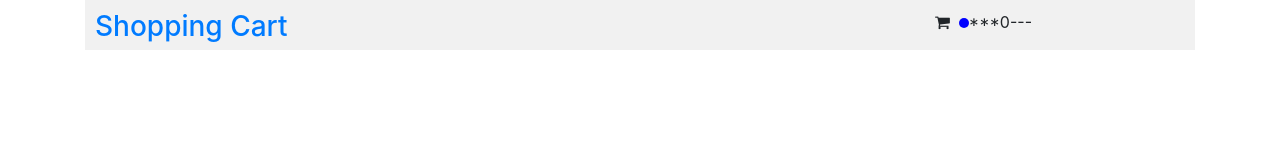
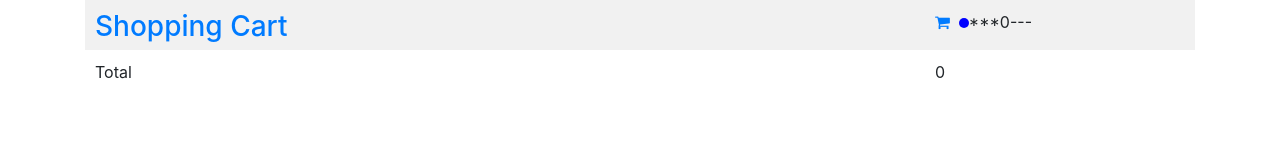
Before and after one commit to mohitzim/assignment, a React (Create React App) app: page /cart in a window 1280 px wide. Shown: the top 160 px of the page. Built offline with nearby package versions, Linux system fonts and the light colour scheme.

Commit message:
cart components add

```diff
--- a/src/App.css
+++ b/src/App.css
@@ -36,3 +36,15 @@
     transform: rotate(360deg);
   }
 }
+
+.hide {
+  display: none;
+}
+
+.pad10 {
+  padding: 10px;
+}
+
+.borderBtm {
+  border-bottom: 1px solid #ccc;
+}
--- a/src/App.js
+++ b/src/App.js
@@ -3,6 +3,7 @@ import Header from './Header/Header.component'
 import Banner from './Banner/Banner.component'
 import ProductListing from './ProductListing/ProductListing.component'
 import ProductDetail from './ProductDetail/ProductDetail.component'
+import Cart from './Cart/Cart.component'
 import './App.css';
 import {BrowserRouter as Router, NavLink, Route} from 'react-router-dom'
 
@@ -18,6 +19,7 @@ function App() {
 
         <Route exact path="/" component={Banner} />
         <Route exact path="/products" component={ProductListing} />
+        <Route exact path="/cart" component={Cart} />
         <Route path="/product/:id" component={ProductDetail} />
       </div>
     </Router>
--- /dev/null
+++ b/src/Cart/Cart.component.js
@@ -0,0 +1,44 @@
+import React, {Component} from 'react';
+import Styles from './Cart.style'
+import {NavLink} from 'react-router-dom'
+import { connect } from "react-redux";
+import CartProduct from '../CartProduct/CartProduct.component';
+import CartTotal from '../CartTotal/CartTotal.component';
+
+class Cart extends Component {
+
+    constructor(props) {
+        super(props)
+    }
+
+    render() {
+      console.log('Cart...');
+      console.log('cartProducts:: ',this.props.cartProducts)
+      let {cartProducts} = this.props;
+      let cartTotal = 0;
+
+        return(
+          // <CartProduct id="1"></CartProduct>
+          <div>
+            <div>
+              {cartProducts.map((cartProduct, index) => (
+                  <div key={index}>
+                    <span class="hide">{cartTotal = cartTotal + cartProduct.price}</span>
+                    <CartProduct productId={cartProduct.id} productQty={cartProduct.qty} price={cartProduct.price}></CartProduct>
+                  </div>
+              ))}
+            </div>
+            <div>
+              <CartTotal cartTotal={cartTotal}></CartTotal>
+            </div>
+          </div>
+        )
+    }
+
+}
+
+const mapStateToProps = state => ({
+  ...state
+});
+
+export default connect(mapStateToProps)(Cart);
--- /dev/null
+++ b/src/CartProduct/CartProduct.component.js
@@ -0,0 +1,78 @@
+import React, {Component} from 'react';
+import Styles from './CartProduct.style'
+import {NavLink} from 'react-router-dom'
+
+import { connect } from "react-redux";
+
+class CartProduct extends Component {
+
+    constructor(props) {
+        super(props)
+
+        this.state = {
+          error: null,
+          isLoaded: false,
+          productDetail: {}
+        };
+    }
+
+  componentDidMount() {
+    console.log('componentDidMount :: ', this.props.productId);
+
+    fetch("https://fakestoreapi.com/products/"+this.props.productId)
+      .then(res => res.json())
+      .then(
+        (result) => {
+          this.setState({
+            isLoaded: true,
+            productDetail: result
+          });
+        },
+        // Note: it's important to handle errors here
+        // instead of a catch() block so that we don't swallow
+        // exceptions from actual bugs in components.
+        (error) => {
+          this.setState({
+            isLoaded: true,
+            error
+          });
+        }
+      )
+  }
+
+    render() {
+
+      console.log('CartProduct...');
+      let {productId, productQty, price} = this.props;
+      const { error, isLoaded, productDetail} = this.state;
+
+      return(
+        <div>
+          <div class="pad10 borderBtm">
+            <div class="row">
+              <div class="col-2">
+                <img src={productDetail.image} width="50%" />
+              </div>
+              <div class="col-5">
+                {productDetail.title}
+              </div>
+              <div class="col-2">
+                {productQty}
+              </div>
+              <div class="col-3">
+                {price}
+              </div>
+            </div>
+          </div>
+        </div>
+        )
+    }
+
+  }
+
+  const mapStateToProps = state => ({
+    ...state
+  });
+
+  export default connect(mapStateToProps)(CartProduct);
+  //export default Cart;
--- /dev/null
+++ b/src/CartProduct/CartProduct.style.js
@@ -0,0 +1,3 @@
+export default {
+  pad10: { padding: '10px' }
+}
--- /dev/null
+++ b/src/CartTotal/CartTotal.component.js
@@ -0,0 +1,28 @@
+import React, {Component} from 'react';
+
+class CartTotal extends Component {
+
+    constructor(props) {
+        super(props)
+    }
+
+    render() {
+      let {cartTotal} = this.props;
+      console.log('cart-total...');
+        return(
+            <div class="pad10">
+              <div class="row">
+                <div class="col-9">
+                  Total
+                </div>
+                <div class="col-3">
+                {cartTotal}
+                </div>
+              </div>
+            </div>
+          )
+    }
+
+  }
+
+  export default CartTotal;
--- a/src/Header/Header.component.js
+++ b/src/Header/Header.component.js
@@ -24,7 +24,7 @@ class Header extends Component {
                   </h3>
                 </div>
                 <div class="col-3">
-                  <i class="fa fa-shopping-cart" aria-hidden="true"></i>
+                  <NavLink to="/cart"><i class="fa fa-shopping-cart" aria-hidden="true"></i></NavLink>
                   &nbsp;&nbsp;<span class="dot" style={Styles.dot}></span>
                   ***<span>{this.props.cartCount}</span>---
                 </div>
--- a/src/ProductDetail/ProductDetail.component.js
+++ b/src/ProductDetail/ProductDetail.component.js
@@ -61,7 +61,8 @@ class ProductDetail extends Component {
 
     let currentCartProducts = this.props.cartProducts;
     console.log('currentCartProducts :: ', currentCartProducts);
-    currentCartProducts.push(this.props.match.params.id);
+    let objCartProd = { "id": this.props.match.params.id, "qty": this.state.productQty, "price": (this.state.productDetail.price*this.state.productQty) }
+    currentCartProducts.push(objCartProd);
     this.props.setCartProductsAction(currentCartProducts);
     this.props.setBgAction("blue");
   }
@@ -96,7 +97,7 @@ class ProductDetail extends Component {
                     {productDetail.description}
                   </div>
                   <div style={{paddingTop:'20px'}}>
-    ***<div>{this.props.bgColor}</div>---
+    {/* ***<div>{this.props.bgColor}</div>--- */}
                     <button type="button" onClick={()=>{this.addToCart()}}>Add to Cart</button>
                     &nbsp;&nbsp;&nbsp;&nbsp;
                     <input type="text" name="txtQty" id="txtQty" style={{width: '200px'}} value={productQty} onChange={(e)=>{this.changeInp(e)}} ></input>
```
Also changed, not shown: src/Cart/Cart.style.js (added).
